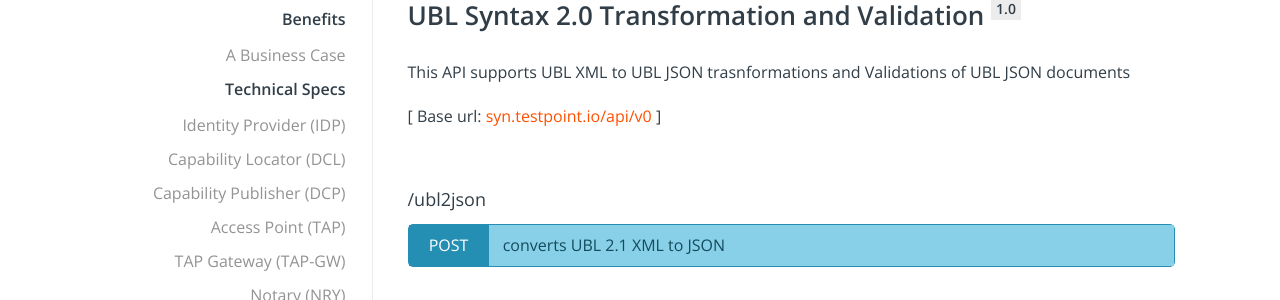
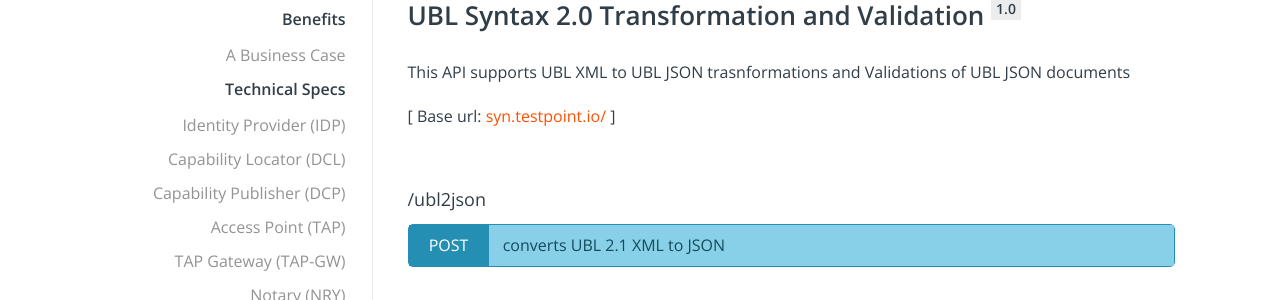
Before and after one commit to ausdigital/ausdigital.github.io, a Jekyll site: the page specs/ausdigital-syn/2.0/api.html, which Jekyll copies as it is, in a window 1280 px wide. Shown: the part 467-767 px from the top of the page. Built offline with Jekyll 4.4.1, drawn with Linux system fonts in a browser that asks for light colours; comment, search, counter and statistics services are not loaded.

Commit message:
update specifications pages

```diff
--- a/specs/ausdigital-syn/2.0/api.html
+++ b/specs/ausdigital-syn/2.0/api.html
@@ -148,7 +148,7 @@
     <h1 class="no-anchor">UBL Syntax 2.0 Transformation and Validation <span class="api-version">1.0</span></h1>
     <div class="quick-description"><p>This API supports UBL XML to UBL JSON trasnformations and Validations of UBL JSON documents</p>
 </div>
-    <div class="swagger-base-url">[ Base url: <a href="//syn.testpoint.io/api/v0" target="_blank">syn.testpoint.io/api/v0</a> ]</div>
+    <div class="swagger-base-url">[ Base url: <a href="//syn.testpoint.io/" target="_blank">syn.testpoint.io/</a> ]</div>
 
 
 
--- a/specs/ausdigital-syn/2.0/swagger.json
+++ b/specs/ausdigital-syn/2.0/swagger.json
@@ -14,7 +14,7 @@
   },
   "host" : "syn.testpoint.io",
   "schemes" : [ "https", "http" ],
-  "basePath" : "/api/v0",
+  "basePath" : "/",
   "paths" : {
     "/ubl2json" : {
       "post" : {
```
